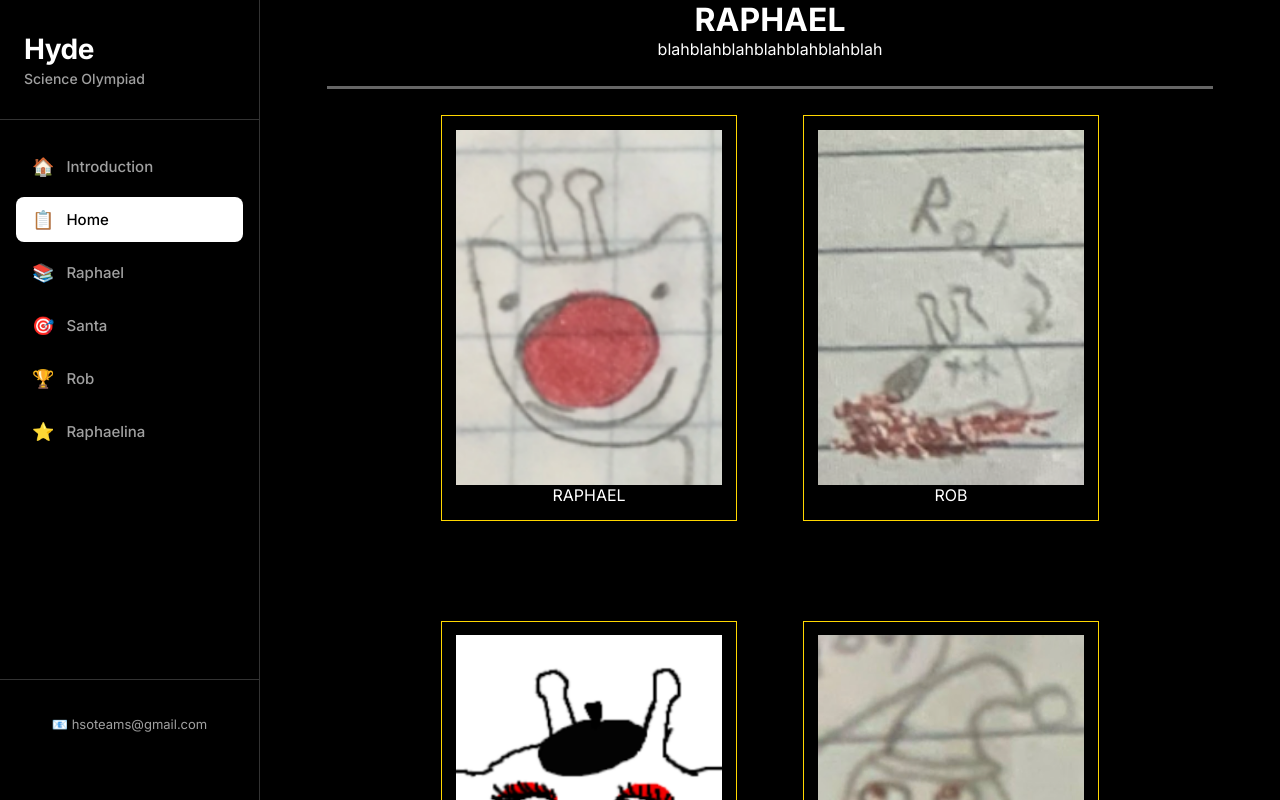
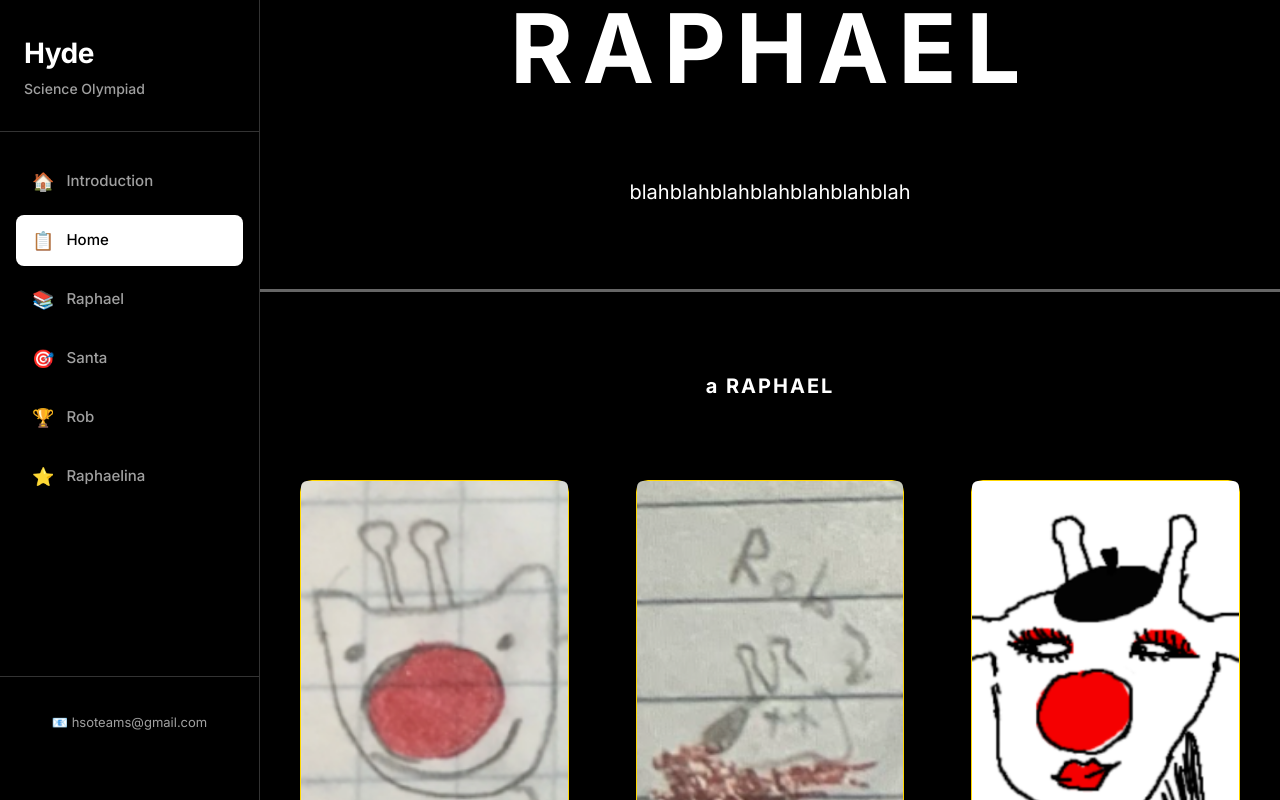
Before and after one commit to hanna-lei/raphael, a Next.js app: page / in a window 1280 px wide. Shown: the top 800 px of the page. Built offline with nearby package versions, Linux system fonts and the light colour scheme.

Commit message:
fix tailwind

```diff
--- a/app/globals.css
+++ b/app/globals.css
@@ -1,6 +1,4 @@
-@tailwind base;
-@tailwind components;
-@tailwind utilities;
+@import "tailwindcss";
 
 :root {
   --sidebar-width: 260px;
--- a/app/page.tsx
+++ b/app/page.tsx
@@ -22,7 +22,11 @@ export default function Home() {
                 </p>
 
                 {/* Separator 2 */}
-                <hr className="w-full border-none h-[3px] bg-[var(--text-primary)] opacity-40" style={{ marginTop: "20pt", marginBottom: "20pt" }} />
+                <hr className="w-full border-none h-[3px] bg-[var(--text-primary)] opacity-40 my-20" />
+
+
+                {/* Cards' Title */}
+                <div className="text-xl font-bold tracking-widest mt-12">a RAPHAEL</div>
 
                 {/* Cards Grid */}
                 <div className="flex flex-wrap justify-center gap-x-[50pt] gap-y-[75pt] w-full">
```
